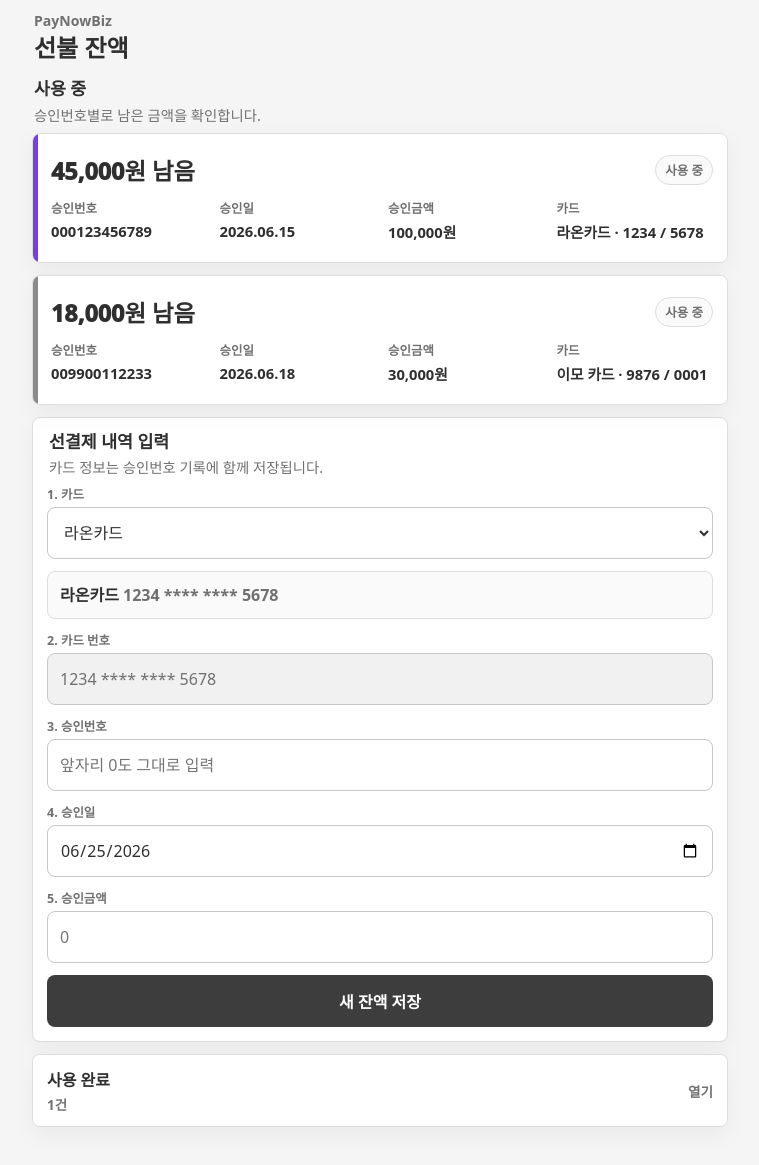
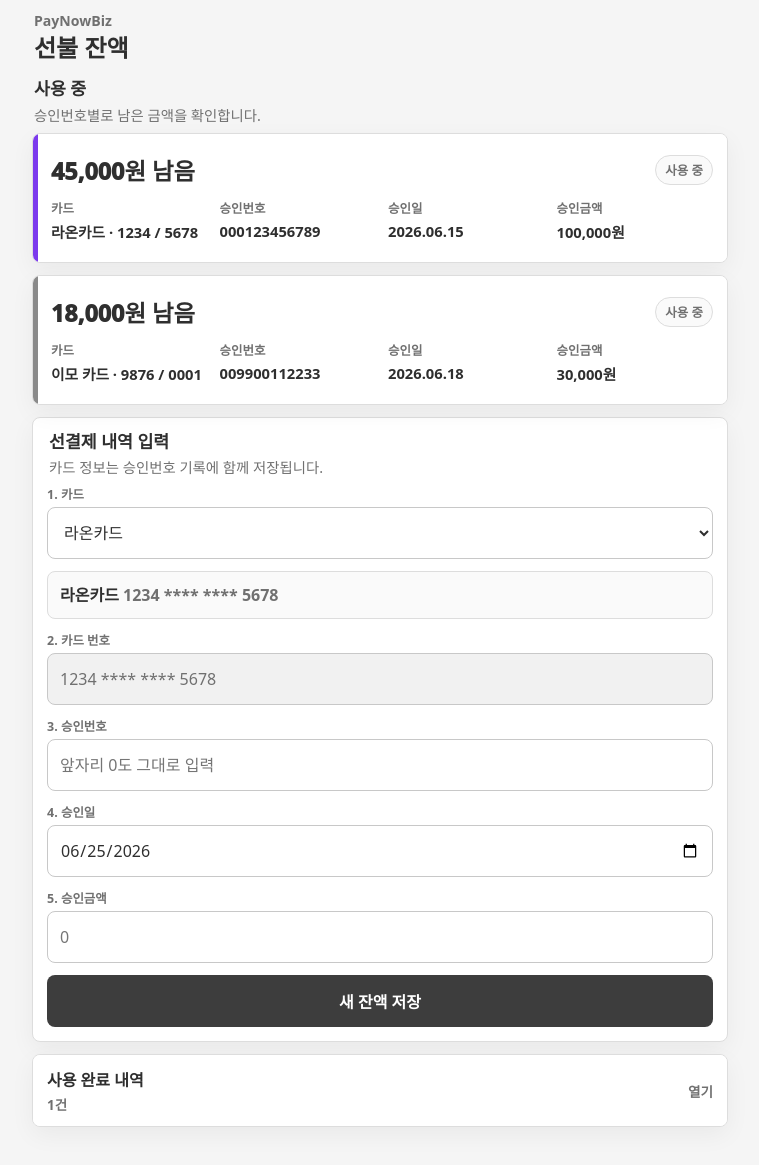
Before and after one commit to mworkroom/pnb-tracker, a plain HTML site: page index.html in a window 1280 px wide. Shown: the part 21-1186 px from the top of the page, without its empty margins (260-1019 px from the left). Drawn offline with Linux system fonts and the light colour scheme.

Commit message:
Update index.html

```diff
--- a/index.html
+++ b/index.html
@@ -132,7 +132,7 @@
             aria-expanded="false"
           >
             <span>
-              <strong id="completedTitle">사용 완료</strong>
+              <strong id="completedTitle">사용 완료 내역</strong>
               <small id="completedSummary">0건</small>
             </span>
             <span class="toggle-mark" aria-hidden="true">열기</span>
@@ -156,6 +156,10 @@
             </span>
             <span class="summary-grid">
               <span>
+                <small>카드</small>
+                <b class="card-label"></b>
+              </span>
+			  <span>
                 <small>승인번호</small>
                 <b class="approval-number"></b>
               </span>
@@ -167,10 +171,7 @@
                 <small>승인금액</small>
                 <b class="approval-amount"></b>
               </span>
-              <span>
-                <small>카드</small>
-                <b class="card-label"></b>
-              </span>
+
             </span>
           </span>
         </button>
```
